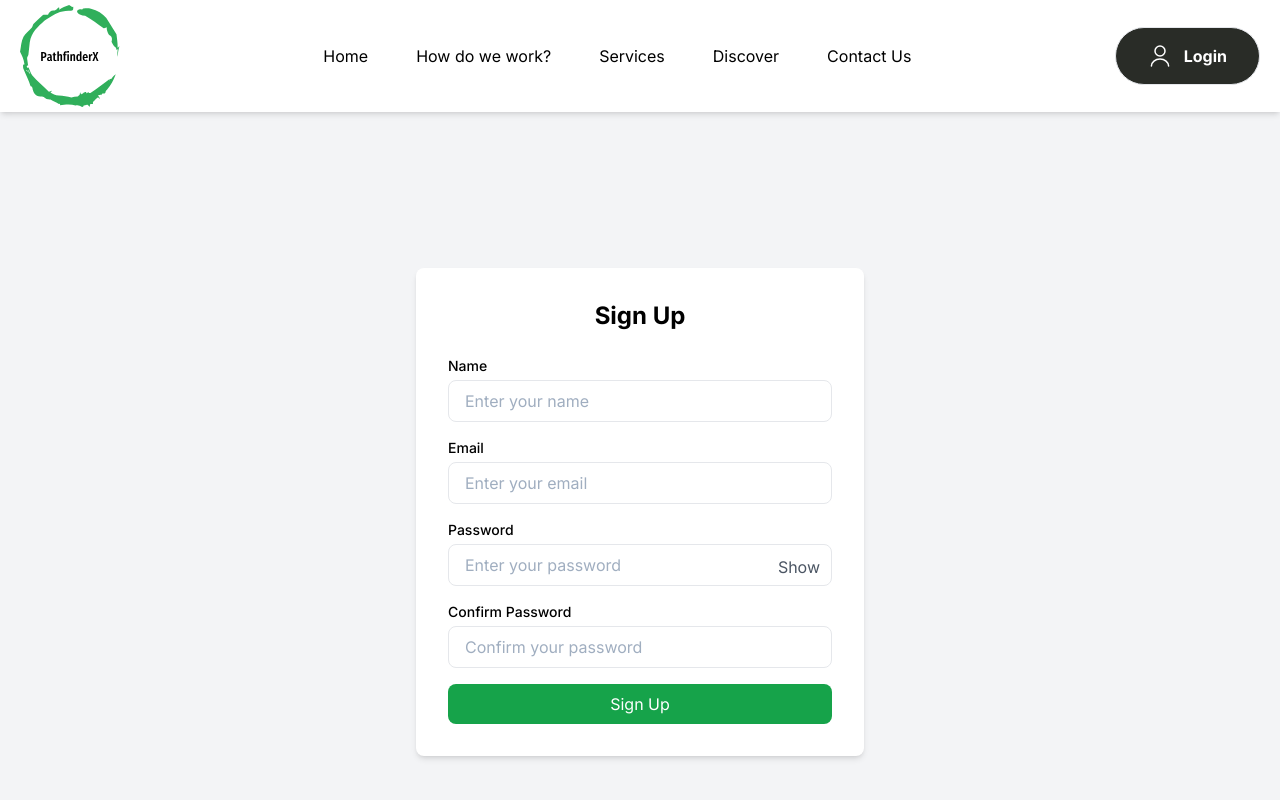
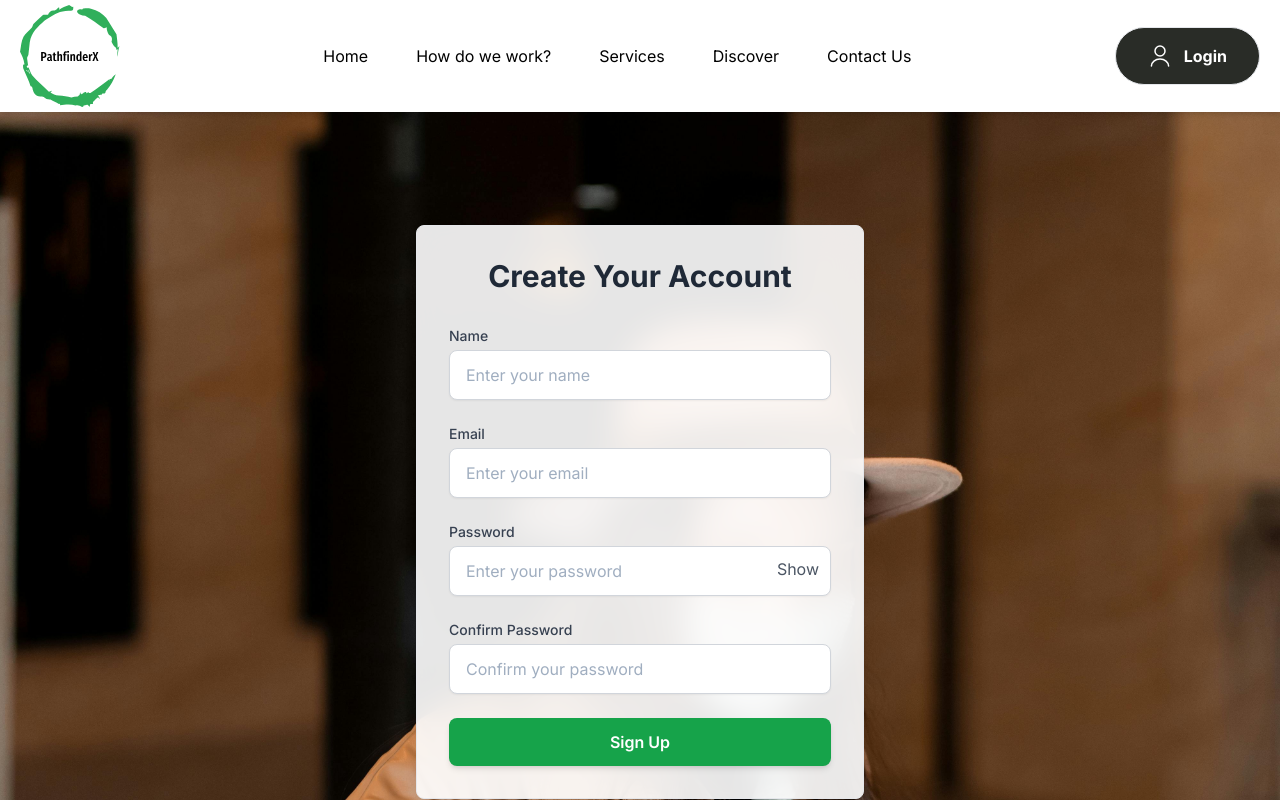
Before and after one commit to ShashankJc1/pathfinderx, a Next.js app: page /pages/signup in a window 1280 px wide. Shown: the top 800 px of the page. Built offline with nearby package versions, Linux system fonts and the light colour scheme.

Commit message:
ui/ux updates

```diff
--- a/app/pages/login/page.tsx
+++ b/app/pages/login/page.tsx
@@ -44,19 +44,22 @@ export default function Login() {
   };
 
   return (
-    <div className="flexCenter min-h-screen bg-gray-100">
-      <div className="w-full max-w-md bg-white p-8 rounded-lg shadow-md">
-        <h2 className="text-2xl font-bold text-center mb-6">Login</h2>
+    <div
+      className="flexCenter min-h-screen bg-cover bg-center"
+      style={{ backgroundImage: "url('/login.jpg')" }} // Using the uploaded background image
+    >
+      <div className="w-full max-w-md bg-white/90 p-8 rounded-lg shadow-lg border border-gray-200 backdrop-blur-lg">
+        <h2 className="text-3xl font-bold text-center mb-8 text-gray-800">Login to PathfinderX</h2>
         {errorMessage && <p className="text-red-500 text-center mb-4">{errorMessage}</p>}
-        <form onSubmit={handleSubmit(onSubmit)} className="space-y-4">
+        <form onSubmit={handleSubmit(onSubmit)} className="space-y-6">
           <div>
-            <label htmlFor="email" className="block text-sm font-medium">Email</label>
+            <label htmlFor="email" className="block text-sm font-medium text-gray-700">Email</label>
             <input
               type="email"
               id="email"
               {...register("email", { required: "Email is required" })}
-              className={`w-full mt-1 px-4 py-2 border rounded-lg ${
-                errors.email ? "border-red-500" : "focus:ring-2 focus:ring-green-500"
+              className={`w-full mt-1 px-4 py-3 border rounded-lg shadow-sm focus:ring-2 focus:ring-green-500 ${
+                errors.email ? "border-red-500" : "border-gray-300"
               }`}
               placeholder="Enter your email"
             />
@@ -64,13 +67,13 @@ export default function Login() {
           </div>
 
           <div className="relative">
-            <label htmlFor="password" className="block text-sm font-medium">Password</label>
+            <label htmlFor="password" className="block text-sm font-medium text-gray-700">Password</label>
             <input
               type="password"
               id="password"
               {...register("password", { required: "Password is required" })}
-              className={`w-full mt-1 px-4 py-2 border rounded-lg ${
-                errors.password ? "border-red-500" : "focus:ring-2 focus:ring-green-500"
+              className={`w-full mt-1 px-4 py-3 border rounded-lg shadow-sm focus:ring-2 focus:ring-green-500 ${
+                errors.password ? "border-red-500" : "border-gray-300"
               }`}
               placeholder="Enter your password"
             />
@@ -80,14 +83,14 @@ export default function Login() {
           <button
             type="submit"
             disabled={isSubmitting}
-            className={`w-full bg-green-600 text-white py-2 px-4 rounded-lg hover:bg-green-700 ${
+            className={`w-full bg-green-600 text-white py-3 rounded-lg font-semibold shadow-md hover:bg-green-700 transition duration-300 ${
               isSubmitting ? "opacity-50 cursor-not-allowed" : ""
             }`}
           >
             {isSubmitting ? "Logging in..." : "Login"}
           </button>
 
-          <p className="text-center text-sm mt-4">
+          <p className="text-center text-sm mt-6 text-gray-600">
             Don’t have an account?{" "}
             <span
               onClick={() => router.push("/pages/signup")}
--- a/app/pages/signup/page.tsx
+++ b/app/pages/signup/page.tsx
@@ -45,7 +45,7 @@ export default function SignUp() {
       const result = await response.json();
       if (response.ok) {
         alert("Signup successful!");
-        router.push("/login");
+        router.push("/pages/login");
       } else {
         alert(result.error || "Signup failed");
       }
@@ -56,18 +56,21 @@ export default function SignUp() {
   };
 
   return (
-    <div className="flexCenter min-h-screen bg-gray-100">
-      <div className="w-full max-w-md bg-white p-8 rounded-lg shadow-md">
-        <h2 className="text-2xl font-bold text-center mb-6">Sign Up</h2>
-        <form onSubmit={handleSubmit(onSubmit)} className="space-y-4">
+    <div
+      className="flexCenter min-h-screen bg-cover bg-center"
+      style={{ backgroundImage: "url('/signup.jpg')" }} // Using login background image
+    >
+      <div className="w-full max-w-md bg-white/90 p-8 rounded-lg shadow-lg border border-gray-200 backdrop-blur-lg">
+        <h2 className="text-3xl font-bold text-center mb-8 text-gray-800">Create Your Account</h2>
+        <form onSubmit={handleSubmit(onSubmit)} className="space-y-6">
           <div>
-            <label htmlFor="name" className="block text-sm font-medium">Name</label>
+            <label htmlFor="name" className="block text-sm font-medium text-gray-700">Name</label>
             <input
               type="text"
               id="name"
               {...register("name", { required: "Name is required" })}
-              className={`w-full mt-1 px-4 py-2 border rounded-lg ${
-                errors.name ? "border-red-500" : "focus:ring-2 focus:ring-green-500"
+              className={`w-full mt-1 px-4 py-3 border rounded-lg shadow-sm focus:ring-2 focus:ring-green-500 ${
+                errors.name ? "border-red-500" : "border-gray-300"
               }`}
               placeholder="Enter your name"
             />
@@ -75,13 +78,13 @@ export default function SignUp() {
           </div>
 
           <div>
-            <label htmlFor="email" className="block text-sm font-medium">Email</label>
+            <label htmlFor="email" className="block text-sm font-medium text-gray-700">Email</label>
             <input
               type="email"
               id="email"
               {...register("email", { required: "Email is required" })}
-              className={`w-full mt-1 px-4 py-2 border rounded-lg ${
-                errors.email ? "border-red-500" : "focus:ring-2 focus:ring-green-500"
+              className={`w-full mt-1 px-4 py-3 border rounded-lg shadow-sm focus:ring-2 focus:ring-green-500 ${
+                errors.email ? "border-red-500" : "border-gray-300"
               }`}
               placeholder="Enter your email"
             />
@@ -89,13 +92,13 @@ export default function SignUp() {
           </div>
 
           <div className="relative">
-            <label htmlFor="password" className="block text-sm font-medium">Password</label>
+            <label htmlFor="password" className="block text-sm font-medium text-gray-700">Password</label>
             <input
               type={showPassword ? "text" : "password"}
               id="password"
               {...register("password", { required: "Password is required" })}
-              className={`w-full mt-1 px-4 py-2 border rounded-lg ${
-                errors.password ? "border-red-500" : "focus:ring-2 focus:ring-green-500"
+              className={`w-full mt-1 px-4 py-3 border rounded-lg shadow-sm focus:ring-2 focus:ring-green-500 ${
+                errors.password ? "border-red-500" : "border-gray-300"
               }`}
               placeholder="Enter your password"
             />
@@ -110,13 +113,13 @@ export default function SignUp() {
           </div>
 
           <div>
-            <label htmlFor="confirmPassword" className="block text-sm font-medium">Confirm Password</label>
+            <label htmlFor="confirmPassword" className="block text-sm font-medium text-gray-700">Confirm Password</label>
             <input
               type="password"
               id="confirmPassword"
               {...register("confirmPassword", { required: "Confirm your password" })}
-              className={`w-full mt-1 px-4 py-2 border rounded-lg ${
-                errors.confirmPassword ? "border-red-500" : "focus:ring-2 focus:ring-green-500"
+              className={`w-full mt-1 px-4 py-3 border rounded-lg shadow-sm focus:ring-2 focus:ring-green-500 ${
+                errors.confirmPassword ? "border-red-500" : "border-gray-300"
               }`}
               placeholder="Confirm your password"
             />
@@ -128,7 +131,7 @@ export default function SignUp() {
           <button
             type="submit"
             disabled={isSubmitting}
-            className={`w-full bg-green-600 text-white py-2 px-4 rounded-lg hover:bg-green-700 ${
+            className={`w-full bg-green-600 text-white py-3 rounded-lg font-semibold shadow-md hover:bg-green-700 transition duration-300 ${
               isSubmitting ? "opacity-50 cursor-not-allowed" : ""
             }`}
           >
```
Also changed, not shown: app/globals.css (line endings or trailing spaces), public/login.jpg (added), public/signup.jpg (added).
